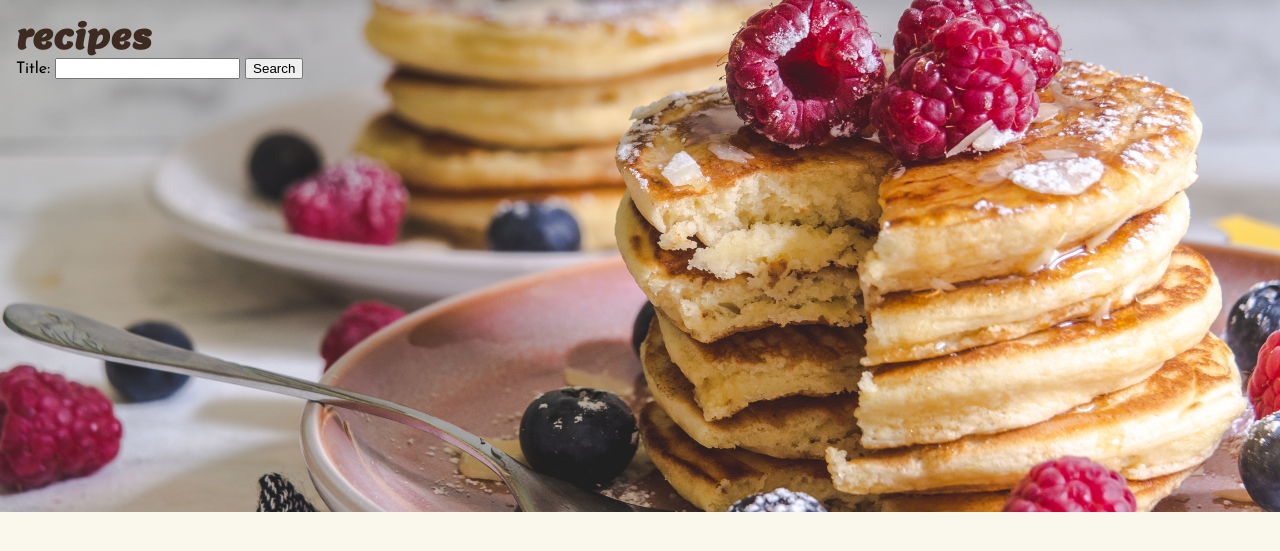
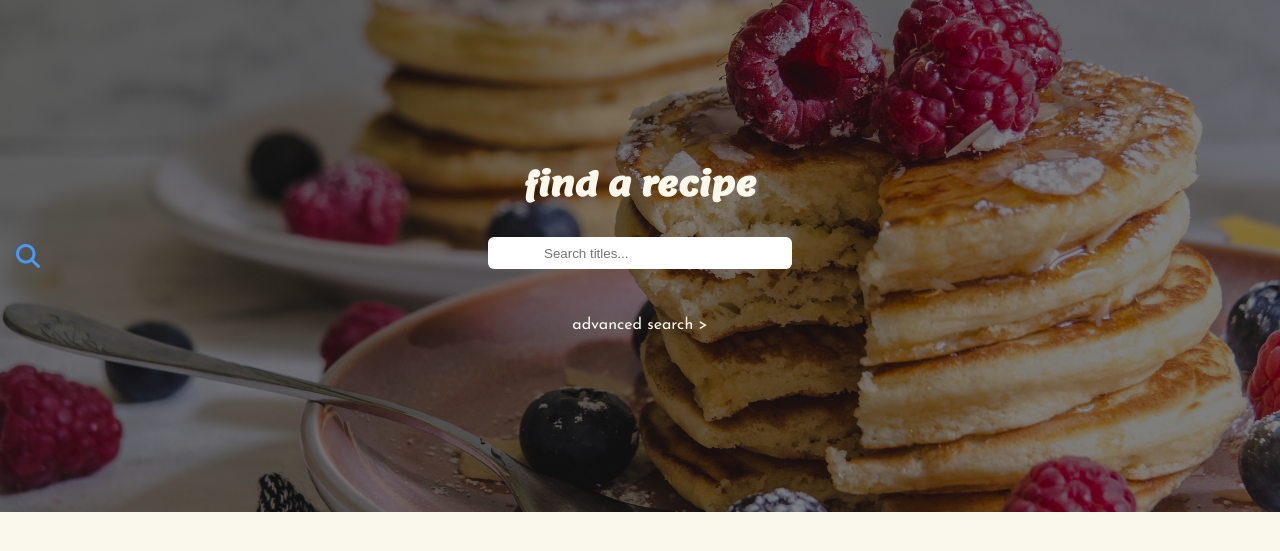
Before and after one commit to oliviagiandrea/oliviarchive, a Node server app: page / in a window 1280 px wide. Shown: the part 80-631 px from the top of the page. Run offline with Node 20, Linux system fonts and the light colour scheme; data that the repository does not hold is empty; some libraries are stand-ins or nearby versions.

Commit message:
translate nav js to jquery

```diff
--- a/public/styles.css
+++ b/public/styles.css
@@ -26,6 +26,10 @@ h1 {
 a {
   color: var(--orange) !important;
   font-weight: bold;
+}
+
+.white {
+  color: var(--eggshell) !important;
 }
 
 #flashes .info {
@@ -233,11 +237,45 @@ a {
   margin-top: 5rem;
 }
 
-#content {
+#home {
   padding: 1rem;
   height: 60vh;
   background-image: url('pancakes.jpg');
   background-repeat: no-repeat;
   background-position: center;
   background-size: cover;
+  display: flex;
+  flex-direction: column;
+  justify-content: center;
+  align-items: center;
+  position: relative;
 }
+
+#gray {
+  position: absolute;
+  top: 0;
+  left: 0;
+  width: 100%;
+  height: 100%;
+  background-color: rgba(0, 0, 0, 0.5); /* Gray color with 50% opacity */
+  z-index: 0;
+}
+
+#welcome {
+  z-index: 1;
+  display: flex;
+  flex-direction: column;
+  justify-content: center;
+  align-items: center;
+  gap: 2rem;
+}
+
+#searchForm .search-box .search-icon {
+  position: absolute;
+}
+
+#query {
+  position: relative;
+  height: 2rem;
+  width: 15rem;
+}
--- a/views/index.ejs
+++ b/views/index.ejs
@@ -4,17 +4,22 @@
   <%- include("partials/navbar.ejs") %>
   <%- include("partials/flash.ejs") %>
 
-  <div id="content">
+  <div id="home">
+    <div id="gray"></div>
+    <div id="welcome">
+      <h1 class="white">find a recipe</h1>
+      <form id="searchForm" method="POST" action="/search">
+        <div class="search-box">
+          <i class="fa-solid fa-magnifying-glass search-icon"></i>
+          <input type="text" name="query" id="query" placeholder="Search titles...">
+        </div>
 
+        <!-- <input type="submit" value="Search"> -->
+      </form>
+      <p class="white">advanced search &#62;</p>
+    </div>
 
-    <h1>recipes</h1>
-
-    <form id="searchForm" method="POST" action="/search">
-      <label>Title: <input name="query" id="query"></label>
-      <input type="submit" value="Search">
-    </form>
-
-    <div id="results">
+    <!-- <div id="results">
       <ul id="recipeList">
         <% recipes.forEach((recipe)=> { %>
           <li><a href="recipe/<%= recipe.id %>">
@@ -22,29 +27,29 @@
           </li>
           <% }) %>
       </ul>
-    </div>
+    </div> -->
 
     <script>
       // Define a function to render the search results as HTML
       function renderSearchResults(results) {
-        const resultsDiv = document.getElementById('results');
-        resultsDiv.innerHTML = '';
+        const resultsDiv = $('#results');
+        resultsDiv.empty();
 
         if (results.length === 0) {
-          resultsDiv.textContent = 'No results found';
+          resultsDiv.text('No results found');
           return;
         }
 
-        const ul = document.createElement('ul');
-        resultsDiv.appendChild(ul);
+        const ul = $('<ul></ul>');
+        resultsDiv.append(ul);
 
         for (const result of results) {
-          const li = document.createElement('li');
-          const a = document.createElement('a');
-          a.href = `recipe/${result.id}`;
-          a.textContent = result.title;
-          li.appendChild(a);
-          ul.appendChild(li);
+          const li = $('<li></li>');
+          const a = $('<a></a>');
+          a.attr('href', `recipe/${result.id}`);
+          a.text(result.title);
+          li.append(a);
+          ul.append(li);
         }
       }
 
@@ -52,7 +57,7 @@
       function handleSearchFormSubmit(event) {
         event.preventDefault();
 
-        const searchQuery = document.getElementById('query').value;
+        const searchQuery = $('#query').val();
         fetch('/search', {
           method: 'POST',
           headers: { 'Content-Type': 'application/json' },
@@ -64,8 +69,7 @@
       }
 
       // Attach an event listener to the search form
-      const searchForm = document.getElementById('searchForm');
-      searchForm.addEventListener('submit', handleSearchFormSubmit);
+      $('#searchForm').on('submit', handleSearchFormSubmit);
     </script>
 
     <%- include("partials/footer.ejs") %>
```
Also changed, not shown: public/main.js (+15 -16 lines).
